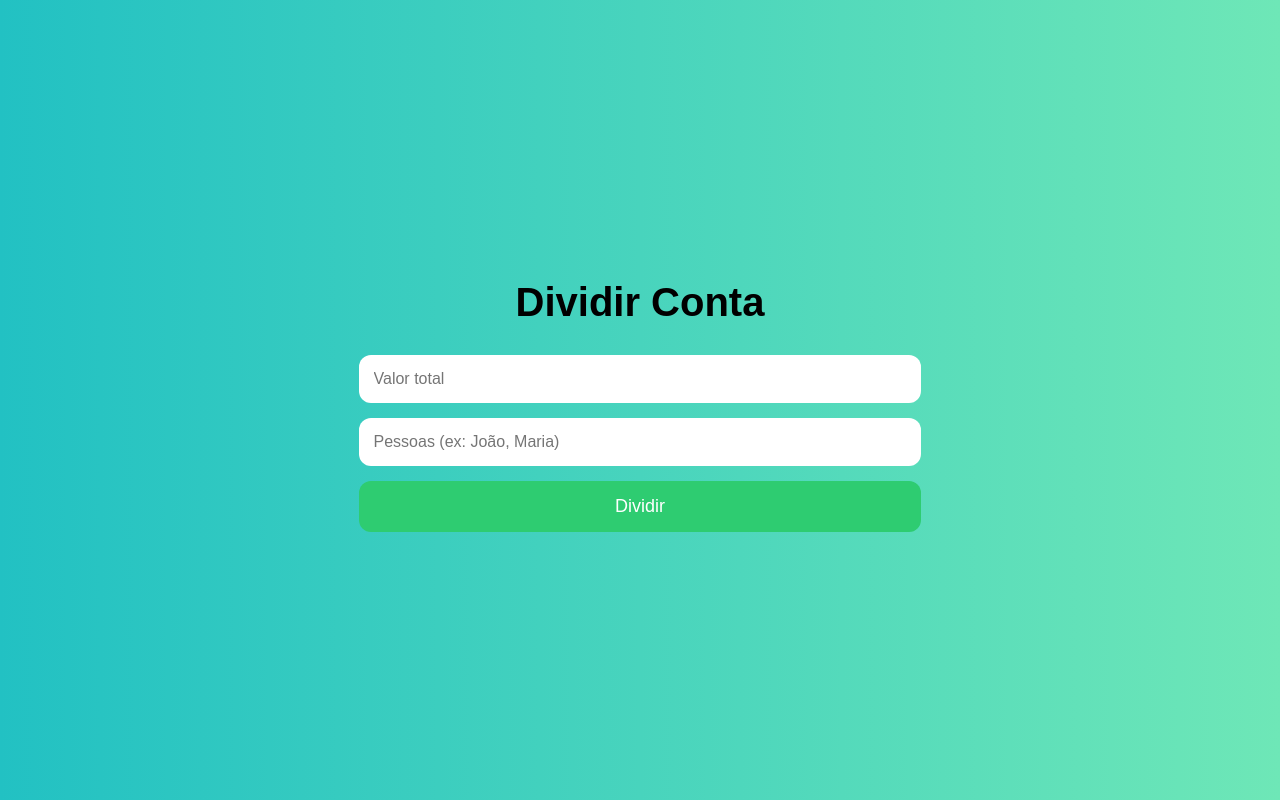
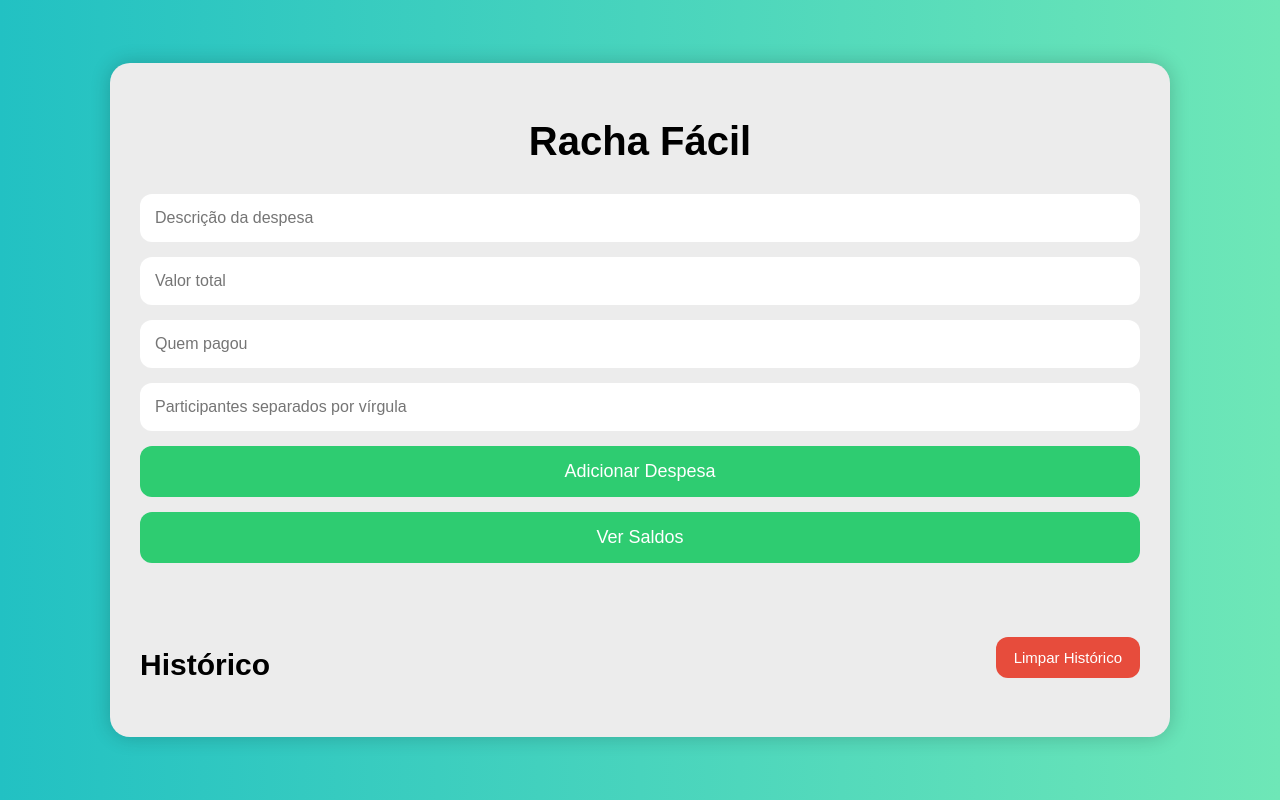
Before and after one commit to MatheusSilva99/Racha-Facil2.0, a website: page racha-facil2/public/divisao.html in a window 1280 px wide. Drawn offline with Linux system fonts and the light colour scheme.

Commit message:
feat: implementa versão final da lógica de divisão na página divisao.html ``

```diff
--- a/racha-facil2/public/divisao.html
+++ b/racha-facil2/public/divisao.html
@@ -1,27 +1,84 @@
 <!DOCTYPE html>
 <html lang="pt-br">
+
 <head>
+
     <meta charset="UTF-8">
-    <meta name="viewport" content="width=device-width, initial-scale=1.0">
-    <title>Divisão - Racha Fácil</title>
-    <link rel="stylesheet" href="/css/style.css">
+
+    <meta
+        name="viewport"
+        content="width=device-width, initial-scale=1.0"
+    >
+
+    <title>Racha Fácil</title>
+
+    <link
+        rel="stylesheet"
+        href="css/style.css"
+    >
+
 </head>
+
 <body>
 
-<div class="container-divisao">
-    <div class="box-divisao">
-        <h1>Dividir Conta</h1>
+    <div class="container">
 
-        <input type="number" id="valor" placeholder="Valor total">
+        <div class="card">
 
-        <input type="text" id="pessoas" placeholder="Pessoas (ex: João, Maria)">
+            <h1>Racha Fácil</h1>
 
-        <button onclick="dividir()">Dividir</button>
+            <input
+                type="text"
+                id="descricao"
+                placeholder="Descrição da despesa"
+            >
 
-        <div id="resultado"></div>
+            <input
+                type="number"
+                id="valor"
+                placeholder="Valor total"
+            >
+
+            <input
+                type="text"
+                id="pagador"
+                placeholder="Quem pagou"
+            >
+
+            <input
+                type="text"
+                id="participantes"
+                placeholder="Participantes separados por vírgula"
+            >
+
+            <button onclick="adicionarDespesa()">
+                Adicionar Despesa
+            </button>
+
+            <button onclick="mostrarSaldos()">
+                Ver Saldos
+            </button>
+
+            <div id="resultado"></div>
+
+            <div class="historico-topo">
+
+                <h2>Histórico</h2>
+
+                <button id="btnLimparHistorico">
+                    Limpar Histórico
+                </button>
+
+            </div>
+
+            <div id="historico"></div>
+
+        </div>
+
     </div>
-</div>
 
-<script src="/js/script.js"></script>
+    <script src="js/script.js"></script>
+
 </body>
+
 </html>
```
